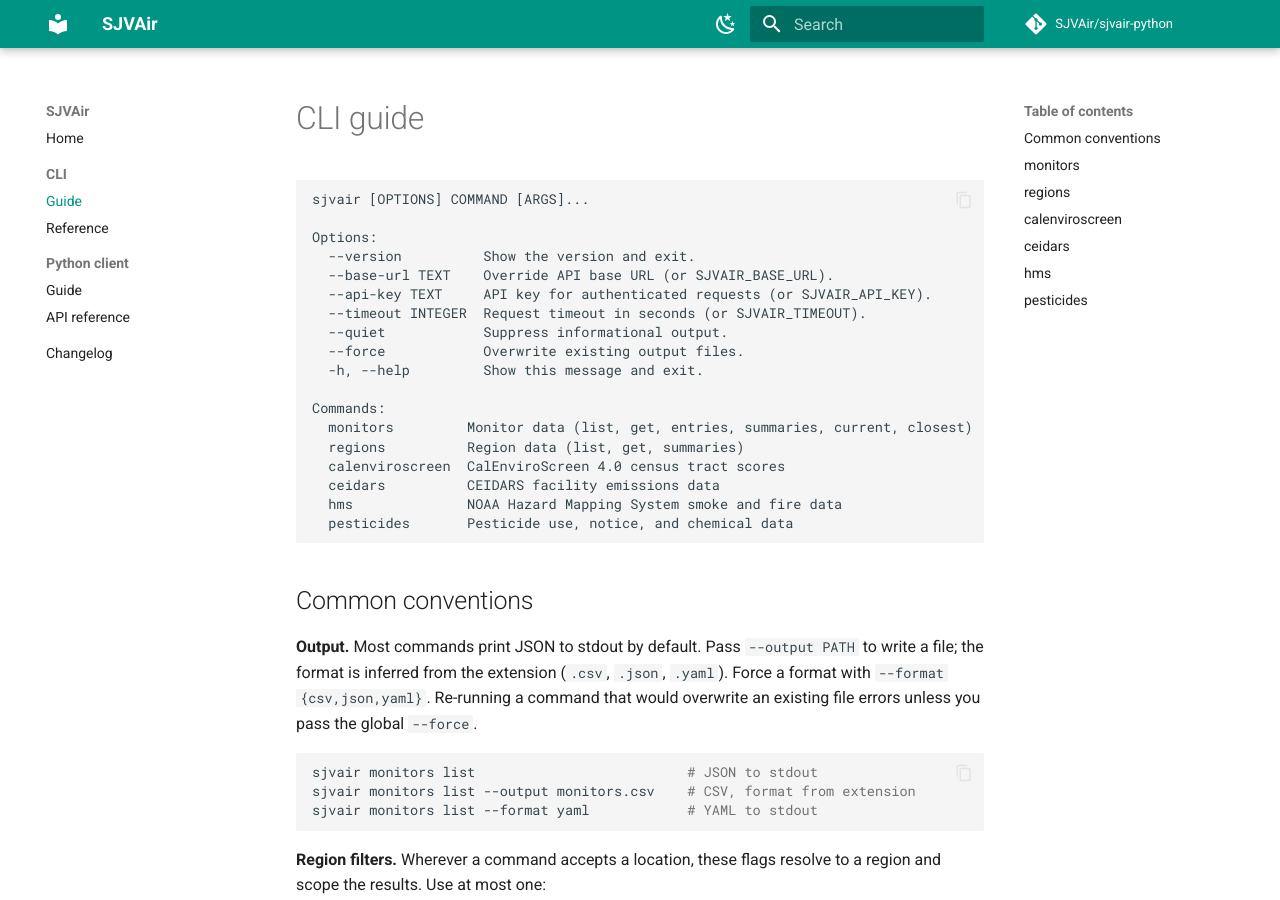
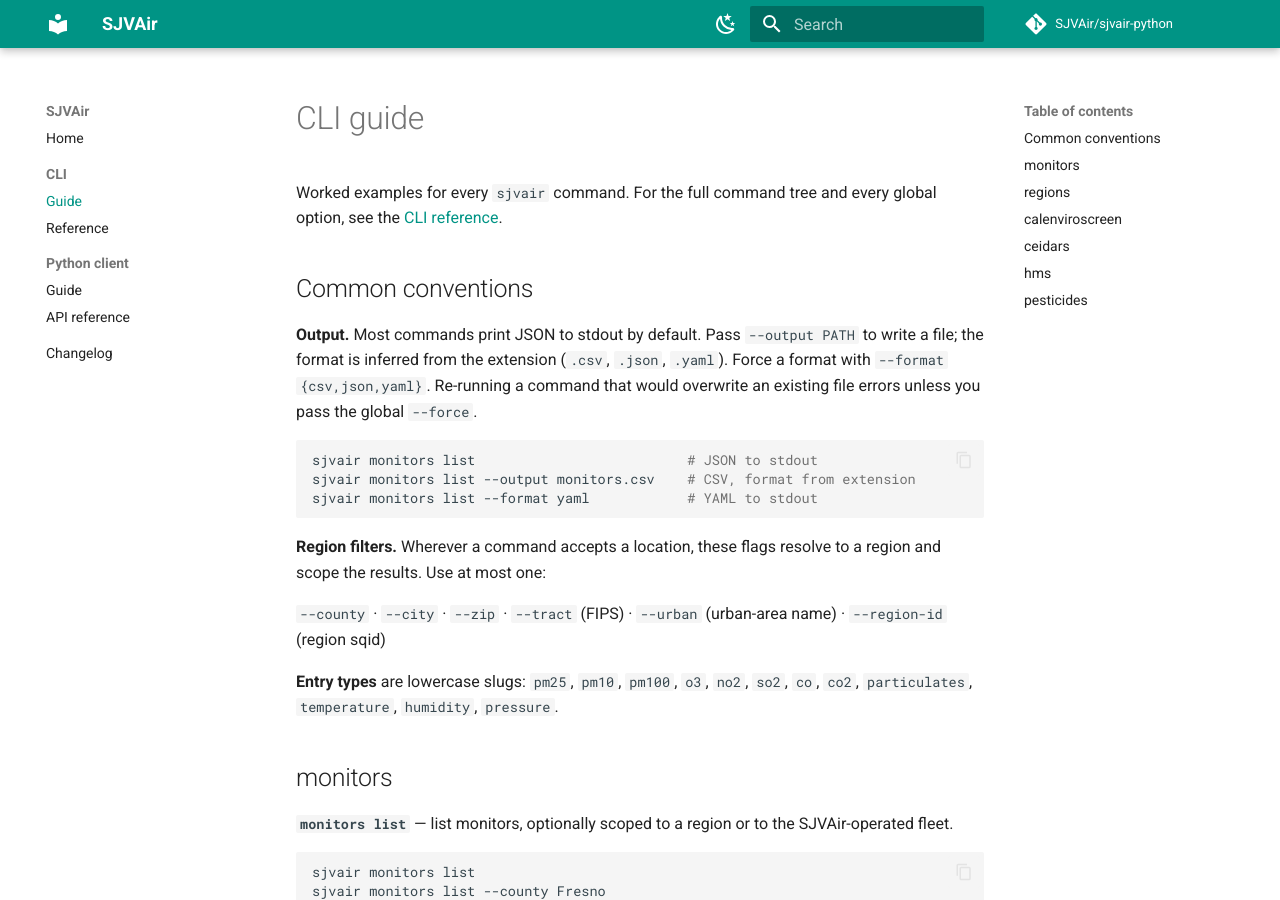
Before and after one commit to SJVAir/sjvair-python, an MkDocs documentation site: the page built from docs/cli/guide.md, in a window 1280 px wide and 900 px high. Built offline with MkDocs 1.6.1 and Material for MkDocs 9.7.7, drawn with Linux system fonts in a browser that asks for light colours; comment, search, counter and statistics services are not loaded.

Commit message:
docs: de-duplicate CLI guide top-level help and drop unused theme feature
The CLI guide hardcoded the top-level sjvair usage/options/commands,
which duplicated the auto-generated CLI reference page. Replace it
with a short intro linking to the reference. Also remove the unused
content.code.annotate theme feature since no docs use code annotations.

````diff
--- a/docs/cli/guide.md
+++ b/docs/cli/guide.md
@@ -1,25 +1,6 @@
 # CLI guide
 
-```
-sjvair [OPTIONS] COMMAND [ARGS]...
-
-Options:
-  --version          Show the version and exit.
-  --base-url TEXT    Override API base URL (or SJVAIR_BASE_URL).
-  --api-key TEXT     API key for authenticated requests (or SJVAIR_API_KEY).
-  --timeout INTEGER  Request timeout in seconds (or SJVAIR_TIMEOUT).
-  --quiet            Suppress informational output.
-  --force            Overwrite existing output files.
-  -h, --help         Show this message and exit.
-
-Commands:
-  monitors         Monitor data (list, get, entries, summaries, current, closest)
-  regions          Region data (list, get, summaries)
-  calenviroscreen  CalEnviroScreen 4.0 census tract scores
-  ceidars          CEIDARS facility emissions data
-  hms              NOAA Hazard Mapping System smoke and fire data
-  pesticides       Pesticide use, notice, and chemical data
-```
+Worked examples for every `sjvair` command. For the full command tree and every global option, see the [CLI reference](reference.md).
 
 ## Common conventions
 
--- a/mkdocs.yml
+++ b/mkdocs.yml
@@ -10,7 +10,6 @@ theme:
     - navigation.sections
     - navigation.top
     - content.code.copy
-    - content.code.annotate
     - search.suggest
   palette:
     - scheme: default
````
